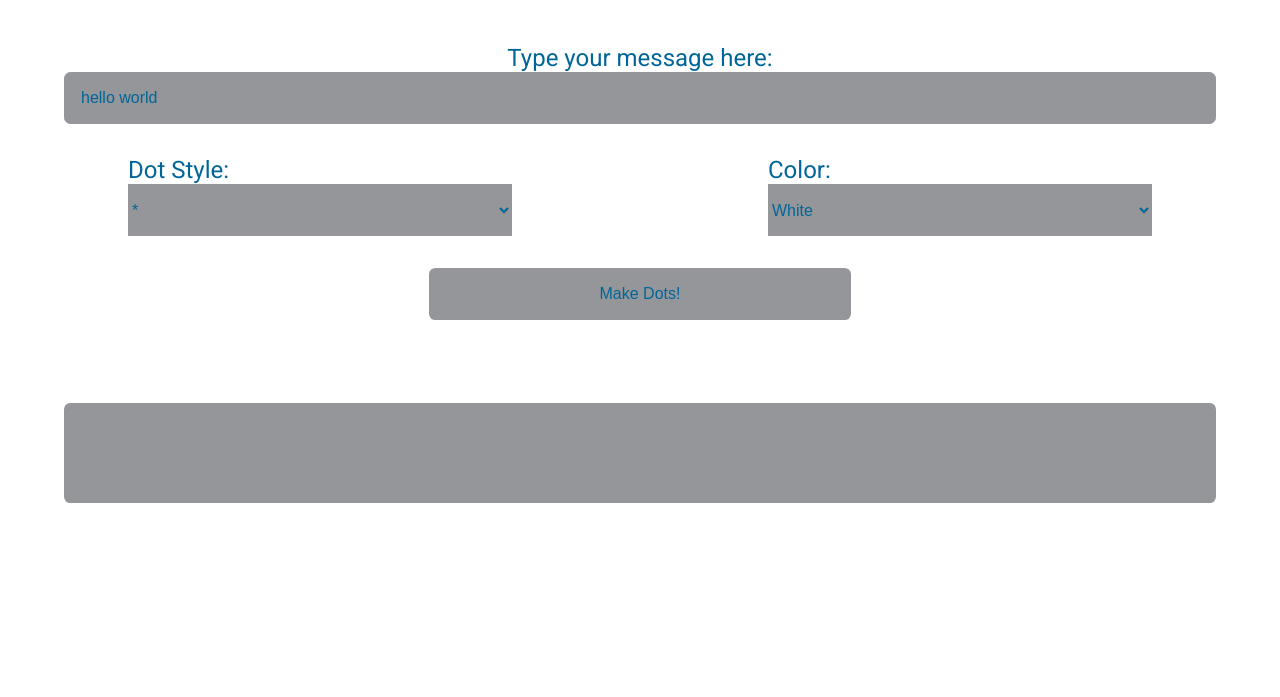
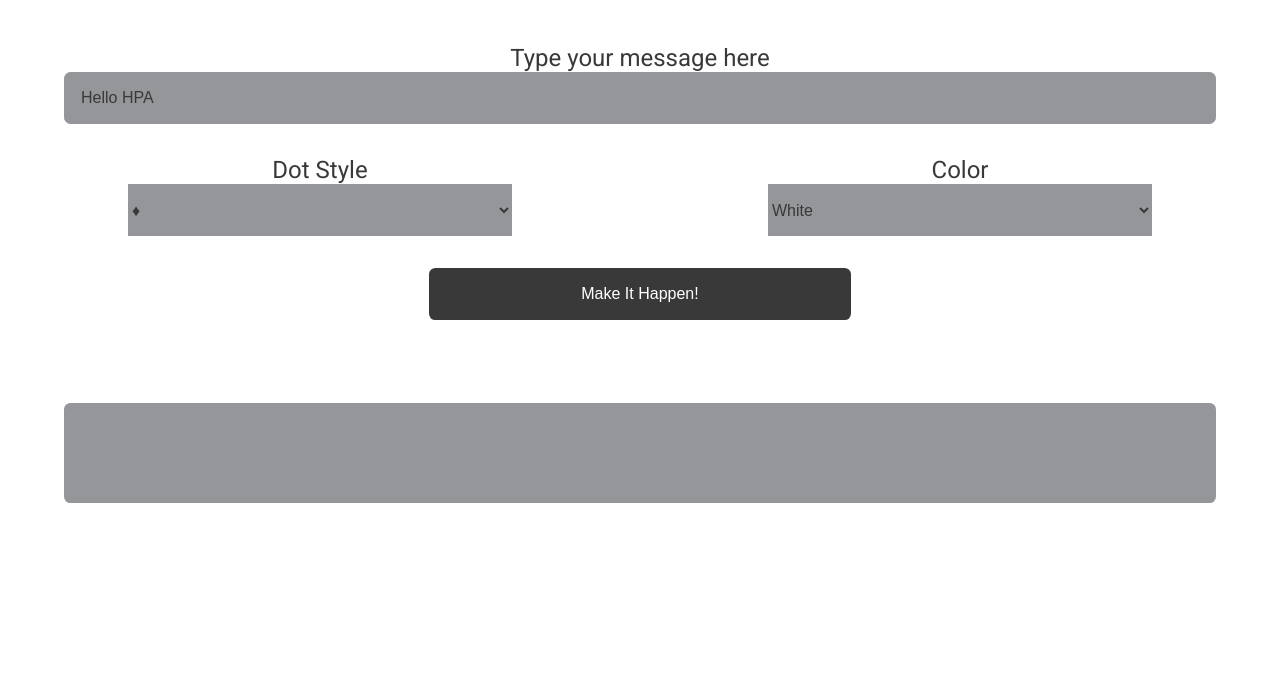
Before and after one commit to derrickbray/dot-matrix, a website: page public/index.html in a window 1280 px wide. Shown: the part 103-800 px from the top of the page. Drawn offline with nearby package versions, Linux system fonts and the light colour scheme; files that its build step writes are made by us from their sources.

Commit message:
Styling colors on form

```diff
--- a/app/styles/_form.scss
+++ b/app/styles/_form.scss
@@ -40,6 +40,7 @@
 .tag {
   color: $c-text;
   font-size: 1.5rem;
+  text-align: center;
 }
 
 .dropdown {
@@ -63,9 +64,10 @@
     border: 0;
     border-radius: 0.4rem;
     outline: none;
-    background: $c-background;
-    color: $c-text;
+    background: $c-text;
+    color: $c-white;
     font-size: 1rem;
+    cursor: pointer;
   }
 }
 
--- a/app/styles/_nav.scss
+++ b/app/styles/_nav.scss
@@ -3,7 +3,7 @@
   justify-content: space-between;
   padding: 1rem;
   // background: $c-background;
-  // color: $c-text;
+  color: $c-text;
 
   &-links {
     padding: 1rem;
--- a/app/styles/app.scss
+++ b/app/styles/app.scss
@@ -1,8 +1,8 @@
 // @import 'yoga-sass/assets/yoga';
 // @import 'normalize-css/normalize';
 $c-background: #949699;
+$c-text: #39393a;
 $c-white: #fff;
-$c-text: #006699;
 $c-black: #000;
 // $fa-font-path: '//netdna.bootstrapcdn.com/font-awesome/4.3.0/fonts';
 @import 'font-awesome/scss/font-awesome';
--- a/public/index.html
+++ b/public/index.html
@@ -349,8 +349,8 @@
 
 <body>
   <div class="nav">
-    <img class="image" src="hpa_logo.png" alt="">
-    <!-- <h1 class="nav-name">Derrick Bray</h1> -->
+    <!-- <img class="image" src="hpa_logo.png" alt=""> -->
+    <h1 class="nav-name">Derrick Bray</h1>
     <p class="nav-links">
       <a href="http://derrickbray.site" class="nav-links__link">Portfolio</a>
       <a href="https://github.com/derrickbray" class="nav-links__link">Github</a>
@@ -362,23 +362,23 @@
 
     <form id="ScrollMessage">
       <div class="text">
-        <div class="text-tag">Type your message here:</div>
-        <input class="text-box" type="text" name="Message" value="hello world">
+        <div class="text-tag">Type your message here</div>
+        <input class="text-box" type="text" name="Message" value="Hello HPA">
       </div>
 
       <div class="flex">
         <div class="style">
-          <div class="tag">Dot Style:</div>
+          <div class="tag">Dot Style</div>
           <select class="dropdown" name="DotStyle">
-              <option value="*" selected>*</option>
+            <option value="&#9830;" selected>&#9830;</option>
+              <option value="*">*</option>
               <option value="#">#</option>
               <option value="+">+</option>
-              <option value="&#9830;">&#9830;</option>
             </select>
         </div>
 
         <div class="color">
-          <div class="tag">Color:</div>
+          <div class="tag">Color</div>
           <select class="dropdown" name="ColorStyle">
               <option value="white" selected>White</option>
               <option value="red">Red</option>
@@ -392,7 +392,7 @@
     </form>
 
     <div class="btn">
-      <button class="btn-btn" onclick="LoadMessage();">Make Dots!</button>
+      <button class="btn-btn" onclick="LoadMessage();">Make It Happen!</button>
     </div> <br />
 
   </div>
```
